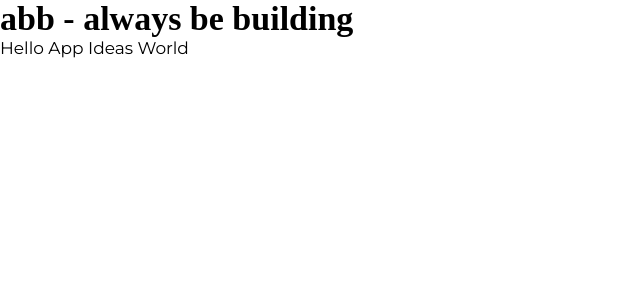
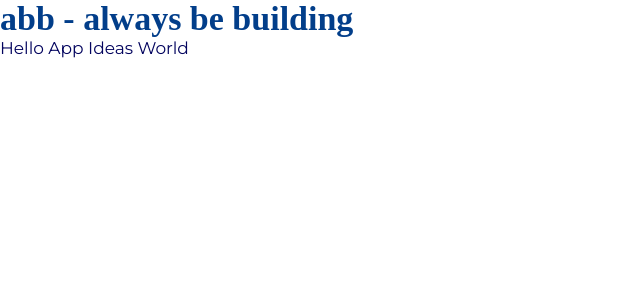
Before and after one commit to chingu-voyages/v38-geckos-team-04, a JavaScript app in the folder frontend/: page / in a window 1280 px wide. Shown: the top 300 px of the page, without its empty margins (0-640 px from the left). Built offline with nearby package versions, Linux system fonts and the light colour scheme; a web font is replaced by a local one.

Commit message:
Add color rule for the body and headers

```diff
--- a/frontend/src/sass/index.scss
+++ b/frontend/src/sass/index.scss
@@ -20,6 +20,7 @@
 
 
 body {
+    color: $midnight-blue;
     font-family: Montserrat, sans-serif;
     font-size: 1.7rem;
 }
@@ -30,5 +31,6 @@ h3,
 h4,
 h5,
 h6 {
+    color: $dark-cornflower-blue;
     font-family: BioRhyme;
 }
```
